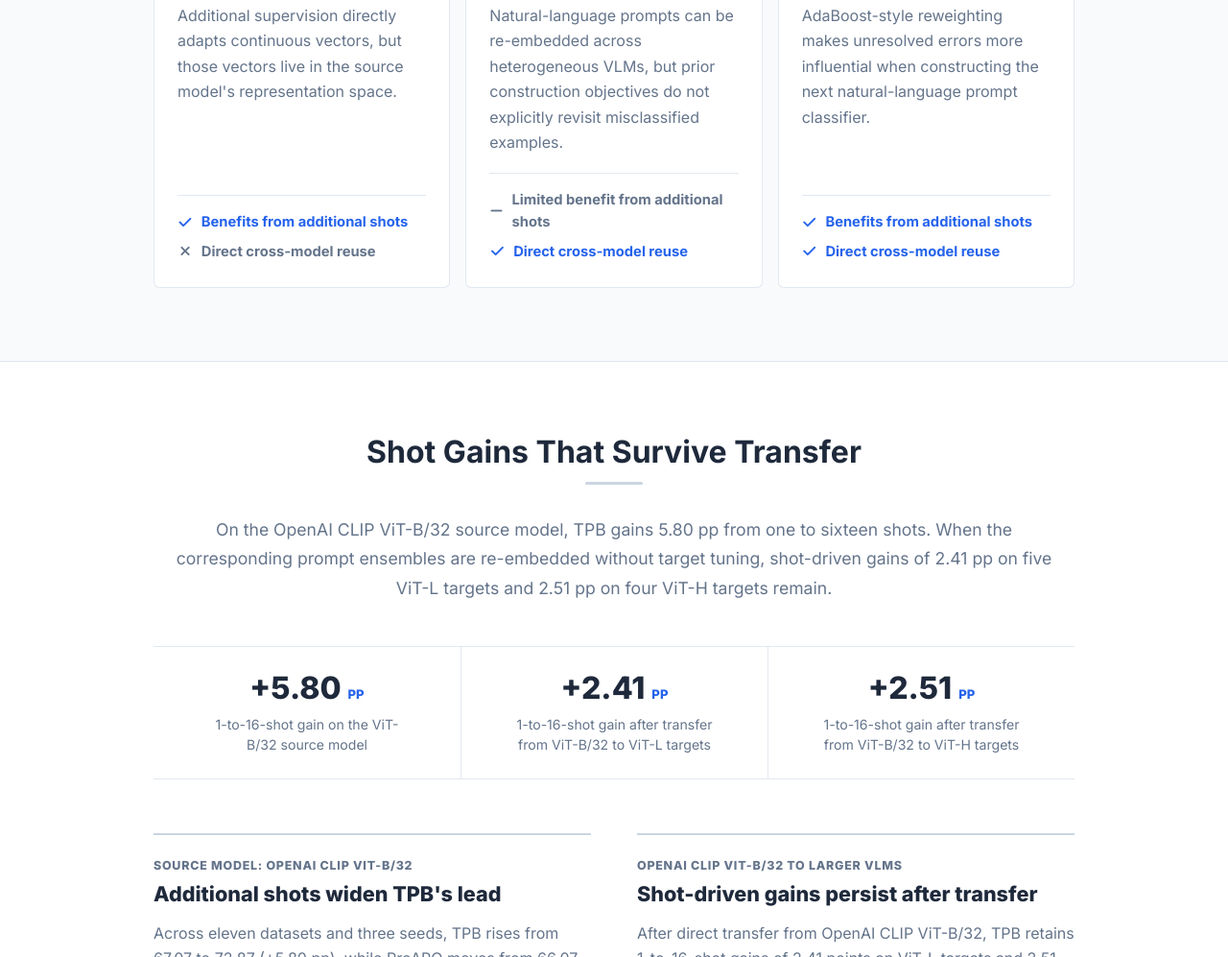
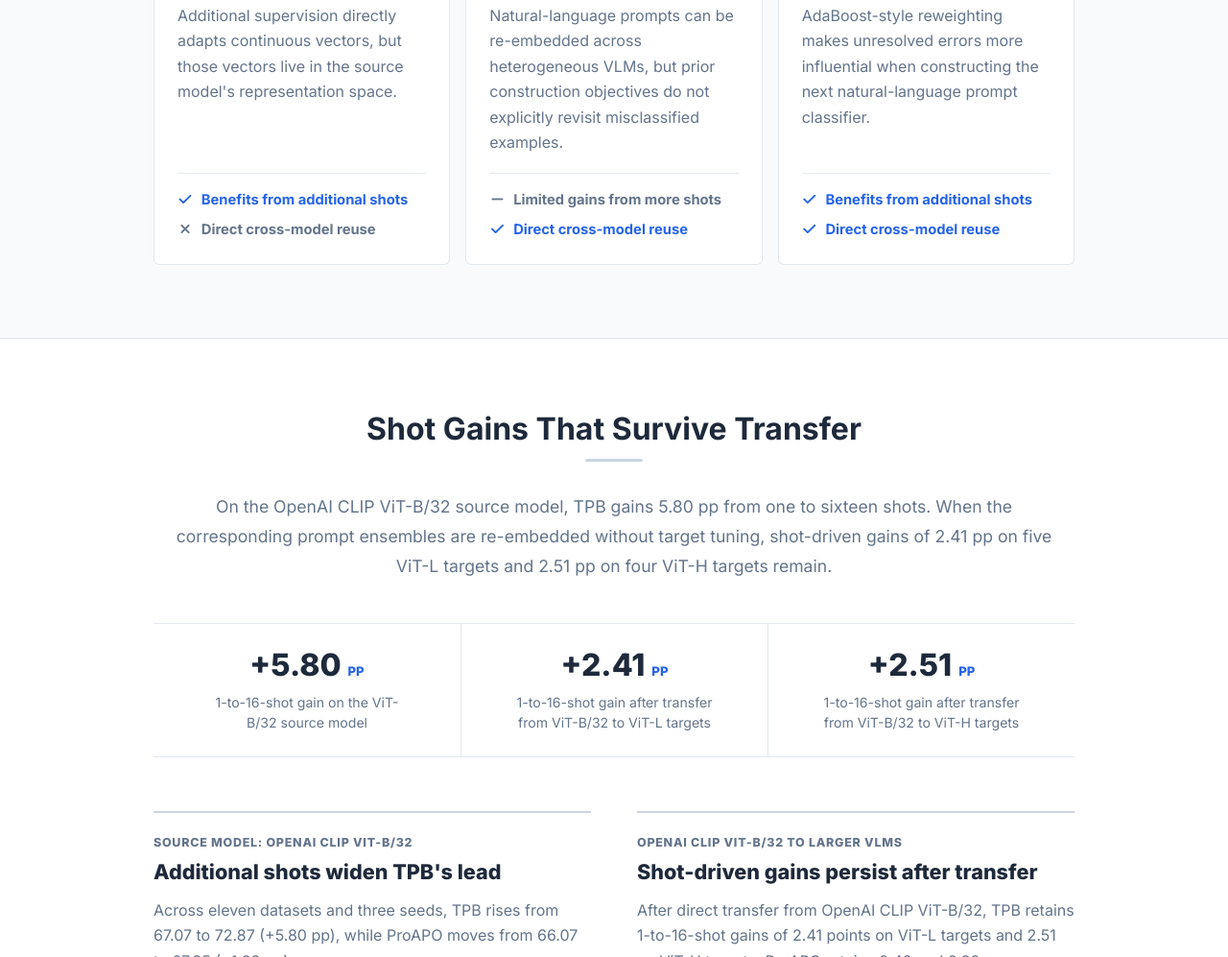
Before and after one commit to sung0503/TPB, a plain HTML site: page index.html in a window 1280 px wide. Shown: the part 1113-2110 px from the top of the page at 96% size. Drawn offline with nearby package versions, Linux system fonts and the light colour scheme; some icons are missing.

Commit message:
Shorten prior prompting limitation

```diff
--- a/index.html
+++ b/index.html
@@ -263,7 +263,7 @@
               <h3>Transfers, but tends to saturate</h3>
               <p>Natural-language prompts can be re-embedded across heterogeneous VLMs, but prior construction objectives do not explicitly revisit misclassified examples.</p>
               <ul class="capability-list">
-                <li class="is-neutral"><i class="fas fa-minus" aria-hidden="true"></i> Limited benefit from additional shots</li>
+                <li class="is-neutral"><i class="fas fa-minus" aria-hidden="true"></i> Limited gains from more shots</li>
                 <li class="is-positive"><i class="fas fa-check" aria-hidden="true"></i> Direct cross-model reuse</li>
               </ul>
             </article>
```
